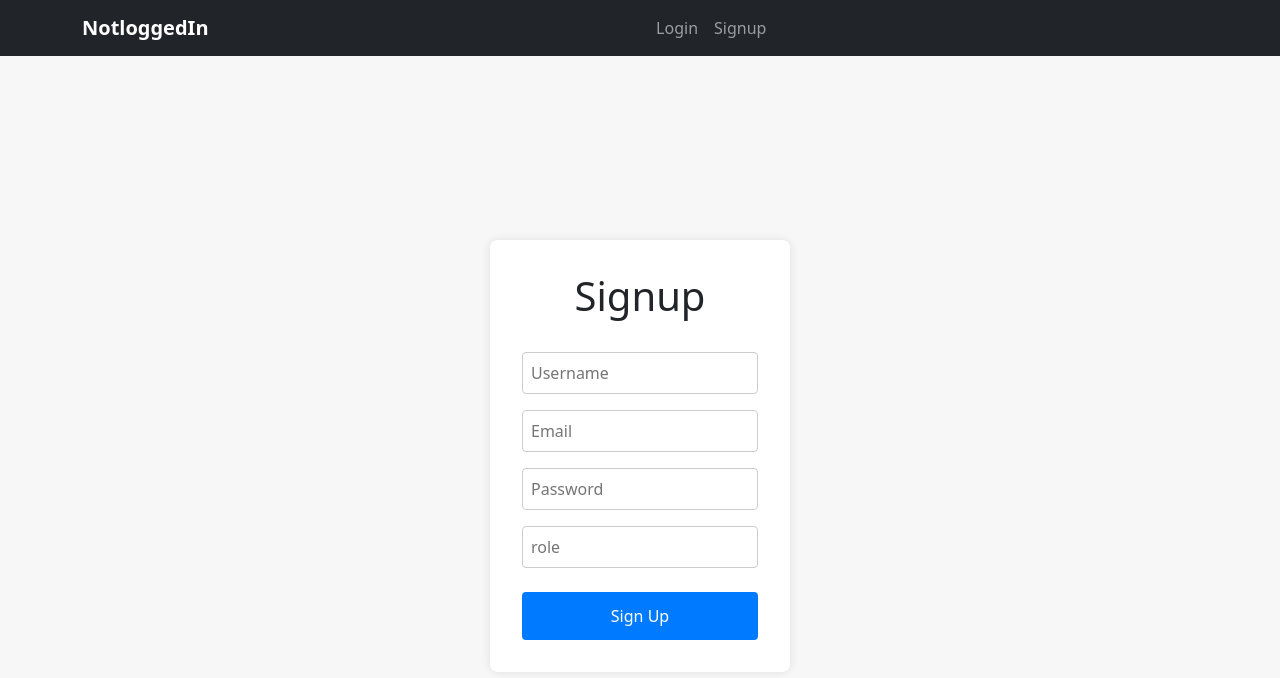
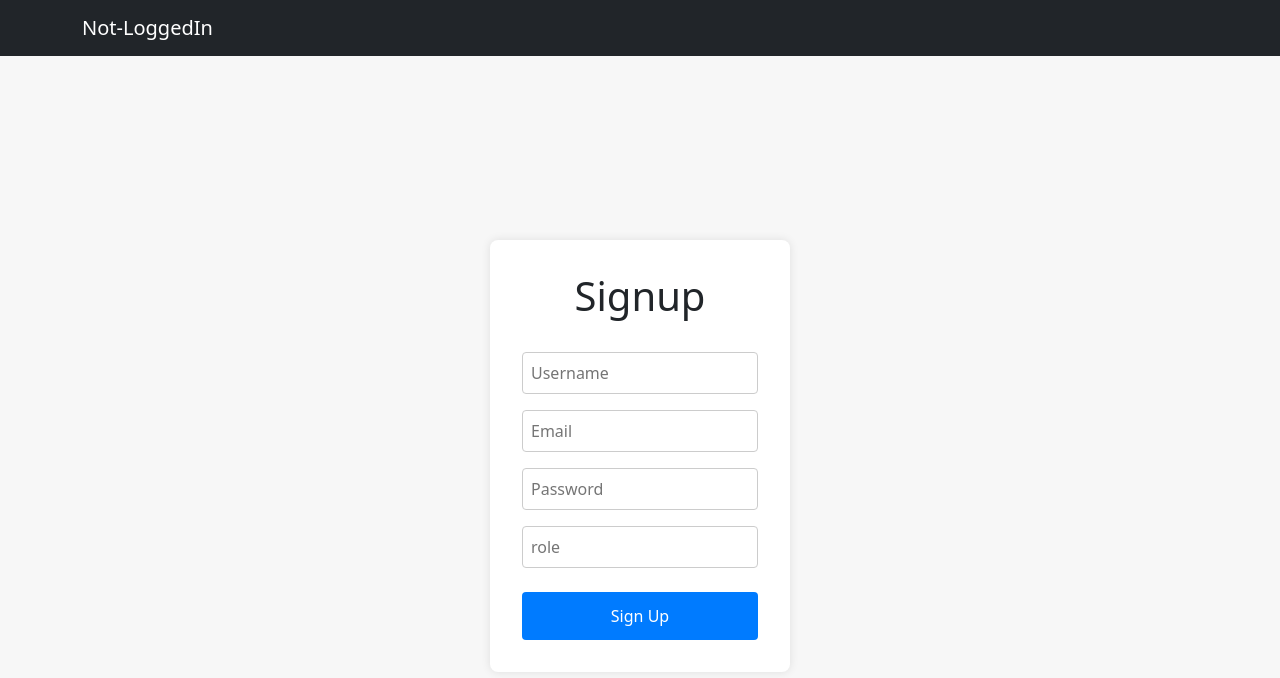
Before and after one commit to irisakellia/jwt-react, a React (Create React App) app: page /register in a window 1280 px wide. Shown: the top 678 px of the page. Built offline with nearby package versions, Linux system fonts and the light colour scheme.

Commit message:
[added to jwt token]

```diff
--- a/src/pages/header/Header.js
+++ b/src/pages/header/Header.js
@@ -3,19 +3,36 @@ import {Navbar, container , Nav, Container} from 'react-bootstrap'
 import { Link } from 'react-router-dom'
 
 const Header = () => {
+
+  const token = localStorage.getItem("token");
   return (
    <>
 
-   <Navbar bg='dark' data-bs-theme="dark">
-    <Container>
-        <Navbar.Brand href='#none'><strong>NotloggedIn</strong></Navbar.Brand>
-        <Nav className='m-auto'>
-            <Nav.Link as={Link} className='nav-link' to="/login">Login</Nav.Link>
-            <Nav.Link as={Link} className='nav-link' to="/register">Signup</Nav.Link>
-             </Nav>
-    </Container>
+  <Navbar bg={token ? "blue":"dark"} variant='dark'>
+<Container>
+  <Navbar.Brand as={Link} to="">
+    {token ? "Logged-In":"Not-LoggedIn"}
+  </Navbar.Brand>
+  <Nav className='ml-auto'>
+    {token ? (
+      <>
+      <Nav.Link as={Link} to='/dashboard' className='nav-link'>
+      Dashboard
 
-   </Navbar>
+      </Nav.Link>
+      <Nav.Link className='nav-link' onClick={handleLogout}>
+        Logout
+      </Nav.Link>
+      </>
+    ) :(
+      <Nav.Link>
+
+      </Nav.Link>
+    )}
+  </Nav>
+</Container>
+
+  </Navbar>
    </>
   )
 }
```
